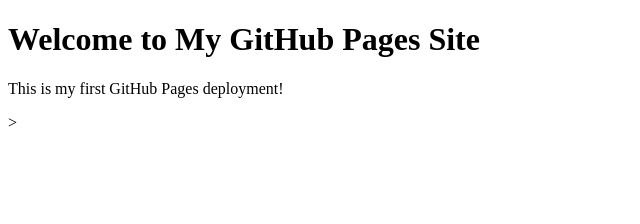
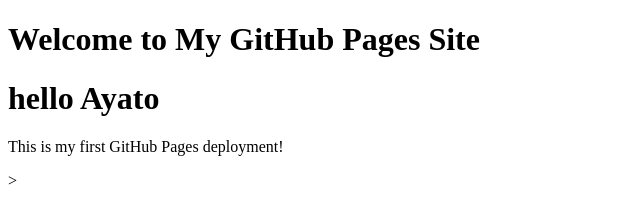
Before and after one commit to aekg8812/my-first-web-app, a plain HTML site: page index.html in a window 1280 px wide. Shown: the whole page, without its empty margins (0-640 px from the left). Drawn offline with Linux system fonts and the light colour scheme.

Commit message:
Add files via upload

```diff
--- a/index.html
+++ b/index.html
@@ -7,6 +7,7 @@
 </head>
 <body>
     <h1>Welcome to My GitHub Pages Site</h1>
+    <h1>hello Ayato</h1>
     <p>This is my first GitHub Pages deployment!</p>
 </body>
 </html>>
```
